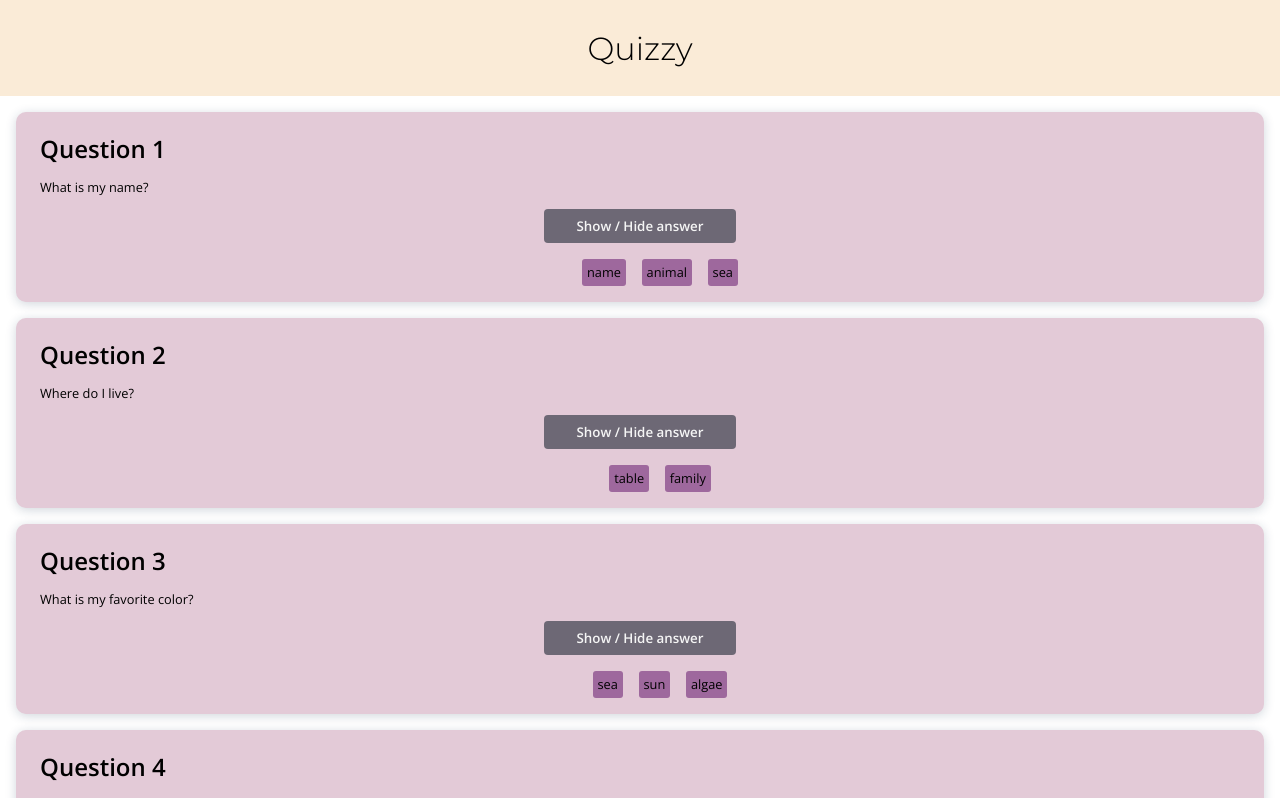
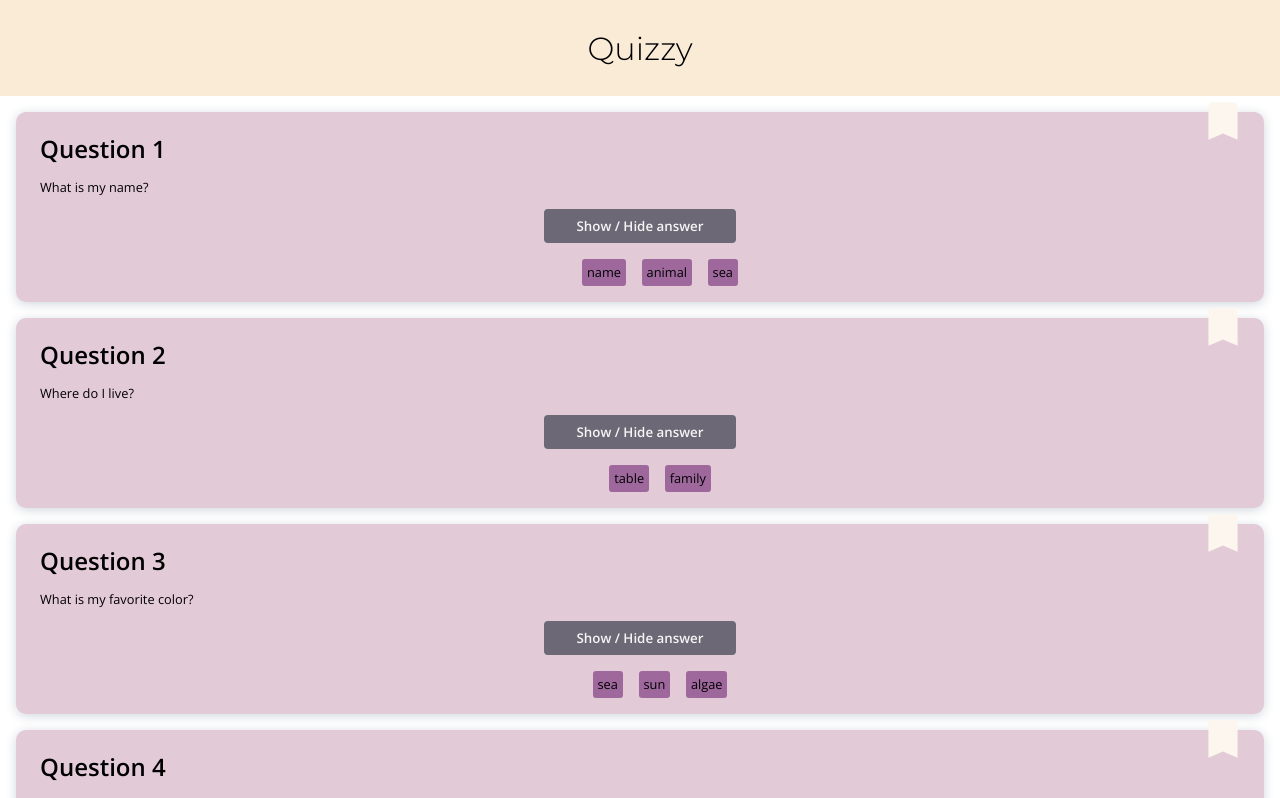
Before and after one commit to Luxa23/quizz-app-react, a React (Create React App) app: page / in a window 1280 px wide. Shown: the top 798 px of the page. Built offline with nearby package versions, Linux system fonts and the light colour scheme.

Commit message:
Added bookmark folder (#4)

```diff
--- /dev/null
+++ b/src/Components/Bookmark/index.js
@@ -0,0 +1,16 @@
+import './styles.css';
+
+export function Bookmark() {
+  return (
+    <svg
+      data-js="svg--bookmark"
+      style={{ width: '50px', height: '50px' }}
+      viewBox="0 0 24 24"
+    >
+      <path
+        fill="currentColor"
+        d="M17,3H7A2,2 0 0,0 5,5V21L12,18L19,21V5C19,3.89 18.1,3 17,3Z"
+      />
+    </svg>
+  );
+}
--- /dev/null
+++ b/src/Components/Bookmark/styles.css
@@ -0,0 +1,6 @@
+svg {
+  color: #fcf6ef;
+  position: absolute;
+  right: 1rem;
+  top: -1rem;
+}
--- a/src/Components/Card/index.js
+++ b/src/Components/Card/index.js
@@ -1,9 +1,11 @@
 import './styles.css';
 import { Button } from '../Button/index';
+import { Bookmark } from '../Bookmark';
 
 export function Card({ user }) {
   return (
     <section class="card">
+      <Bookmark />
       <h2>{user.title}</h2>
       <p>{user.question}</p>
       <Button />
```
